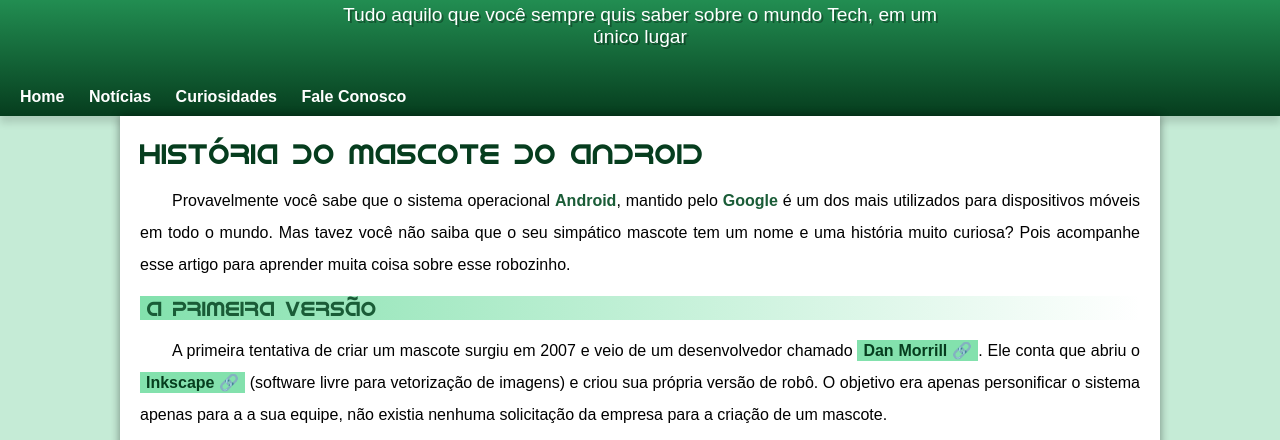
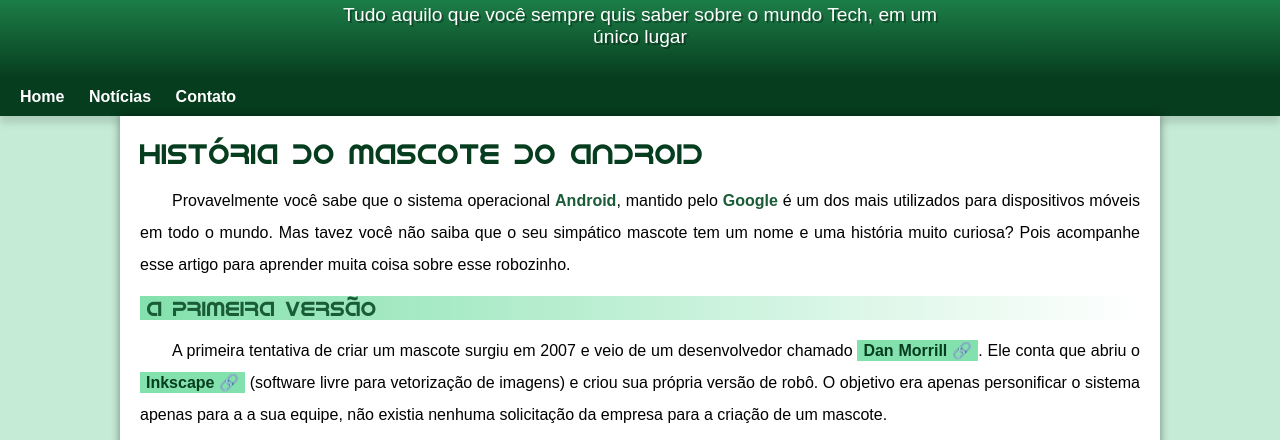
Before and after one commit to luiscarlosedu/projeto-android, a plain HTML site: page index.html in a window 1280 px wide. Shown: the part 113-553 px from the top of the page. Drawn offline with Linux system fonts and the light colour scheme.

Commit message:
problema de padding e nav corrigido

```diff
--- a/index.html
+++ b/index.html
@@ -11,14 +11,12 @@
     <header>
         <h1>Curiosidades de Tecnologia</h1>
         <p>Tudo aquilo que você sempre quis saber sobre o mundo Tech, em um único lugar</p>
-        <nav>
+</header>
+    <nav>
             <a href="#">Home</a>
             <a href="#">Notícias</a>
-            <a href="#">Curiosidades</a>
-            <a href="#">Fale Conosco</a>
+            <a href="#">Contato</a>
         </nav>
-</header>
-
     <main>
         <article>
             <h1>História do Mascote do Android</h1>
--- a/style/style.css
+++ b/style/style.css
@@ -70,13 +70,13 @@ header > p{
     padding: 0px 10px;
     margin: auto;
     text-shadow: 2px 2px 0px rgba(0, 0, 0, 0.316);
-    margin-bottom: 30px;
+    padding-bottom: 30px;
 }
 
 nav{
     padding: 10px;
     box-shadow: 0px 7px 7px rgba(0, 0, 0, 0.127);
-    text-align: left;
+    background-color: var(--cor5);
 }
 
 nav > a{
```
